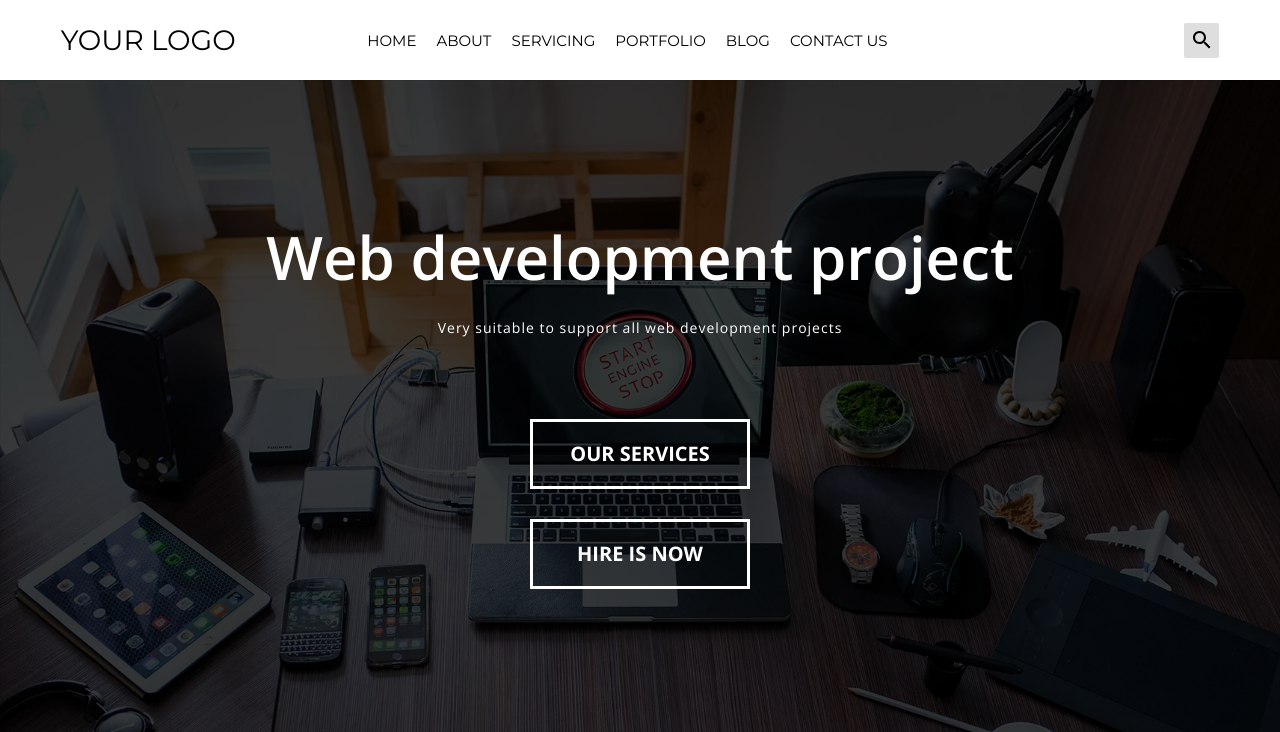
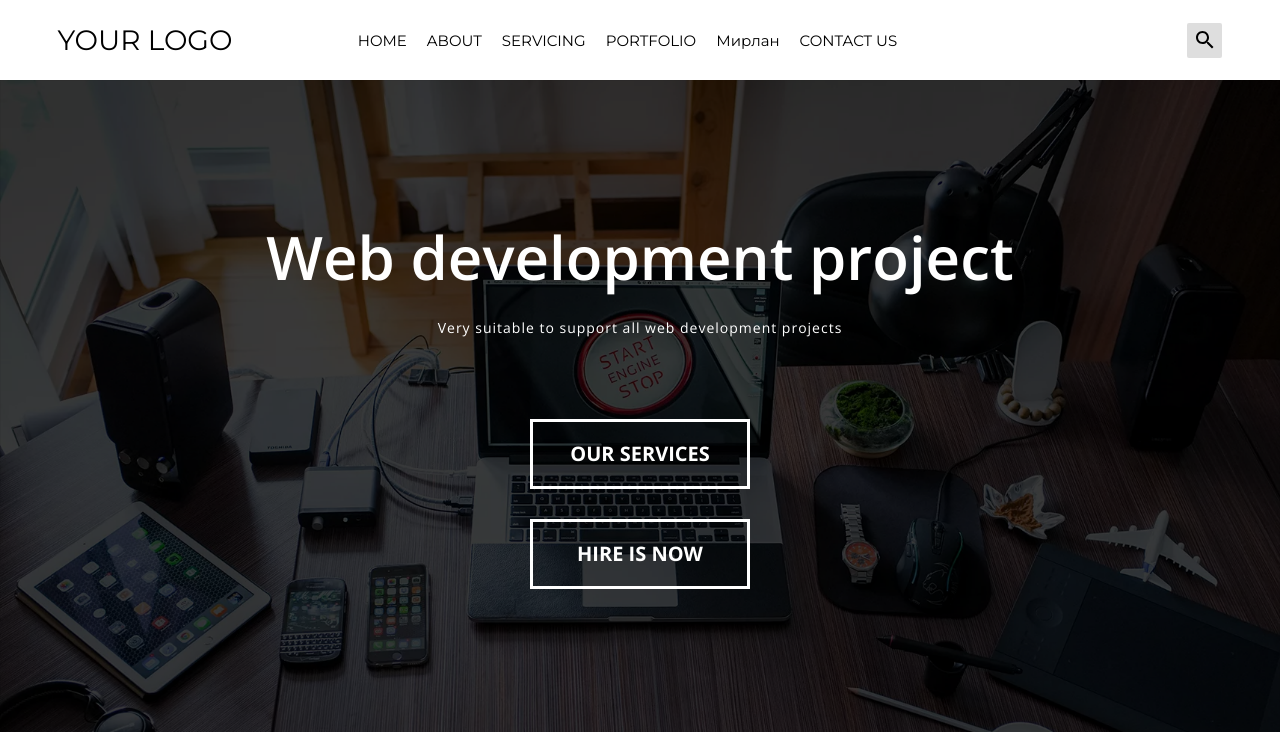
Before and after one commit to amandows/getapp-2, a plain HTML site: page index.html in a window 1280 px wide. Shown: the top 732 px of the page. Drawn offline with nearby package versions, Linux system fonts and the light colour scheme.

Commit message:
Update index.html

```diff
--- a/index.html
+++ b/index.html
@@ -42,7 +42,7 @@
             <li><a href="">ABOUT</a></li>
             <li><a href="">SERVICING</a></li>
             <li><a href="">PORTFOLIO</a></li>
-            <li><a href="">BLOG</a></li>
+            <li><a href="">Мирлан</a></li>
             <li><a href="">CONTACT US</a></li>
           </ul>
         </nav>
```
